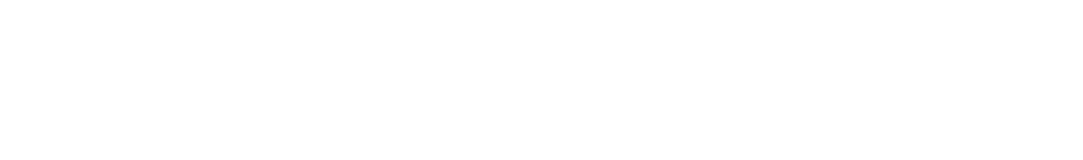
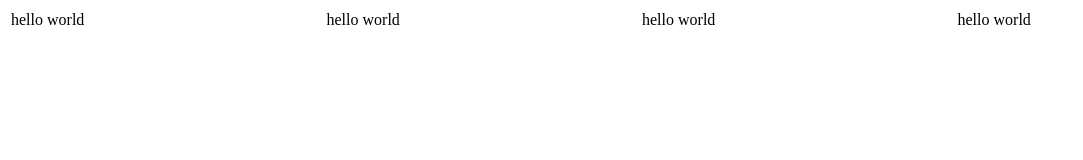
Before and after one commit to azoellerr/azoellerr.github.io, a plain HTML site: page hello_world/hello_world.html in a window 1280 px wide. Shown: the whole page, without its empty margins (0-1083 px from the left). Drawn offline with Linux system fonts and the light colour scheme.

Commit message:
hello world columns

```diff
--- a/hello_world/hello_world.html
+++ b/hello_world/hello_world.html
@@ -2,3 +2,17 @@
     <head>
         <title>Hello World</title>
     </head>
+
+    <body>
+        <table style="width:100%">
+            <tr>
+                <td>hello world</td>
+                <td>hello world</td>
+                <td>hello world</td>
+                <td>hello world</td>
+            </tr>
+        </table>
+
+
+
+    </body>
```
